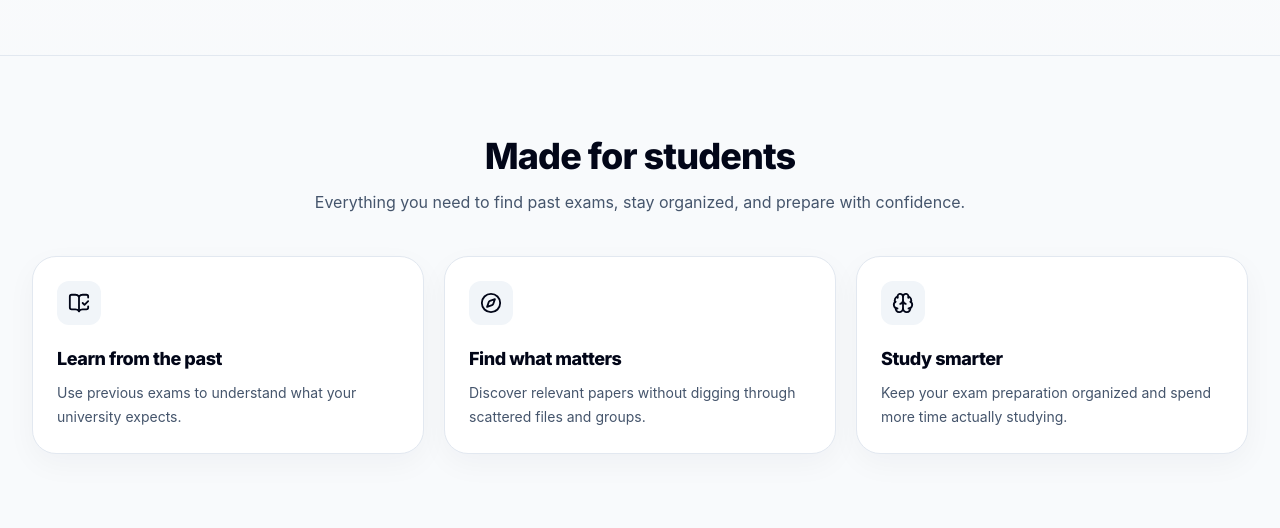
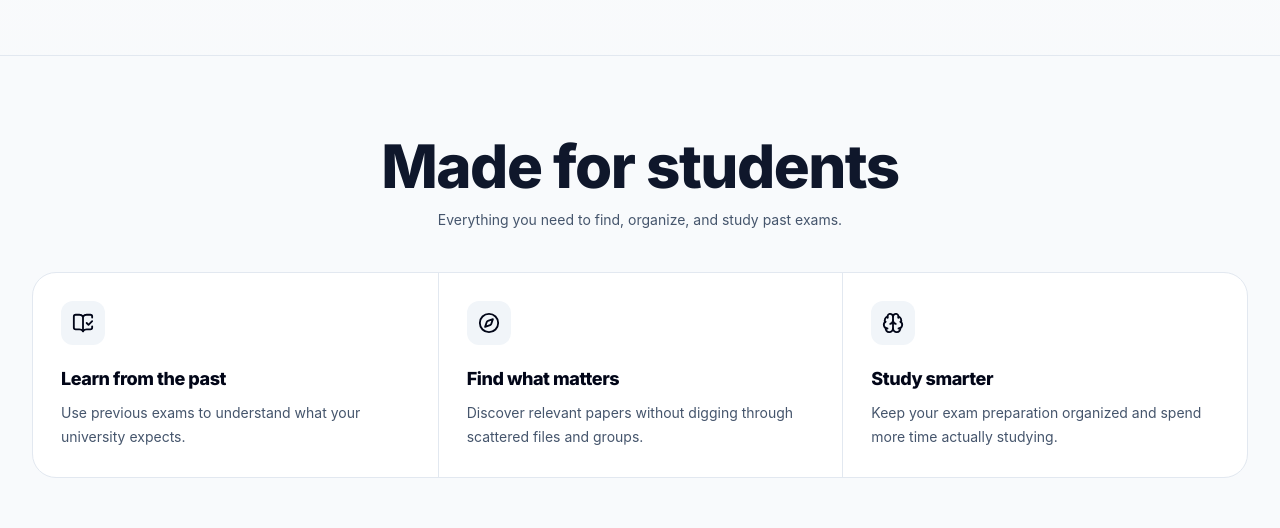
Before and after one commit to tigheni/talibConnect, a React (Vite) app: page / in a window 1280 px wide. Shown: the part 820-1348 px from the top of the page. Built offline with nearby package versions, Linux system fonts and the light colour scheme; no server answers; the database is empty; a web font is replaced by a local one.

Commit message:
feat: enhance FeatureBlock styling and update FeatureSection layout for improved presentation

```diff
--- a/src/components/home/FeatureSection.jsx
+++ b/src/components/home/FeatureSection.jsx
@@ -1,14 +1,18 @@
 import { Brain, BookOpenCheck, Compass } from "lucide-react";
 
-function FeatureBlock({ title, description, icon: Icon }) {
+function FeatureBlock({ title, description, icon: Icon, className = "" }) {
   return (
-    <div className="group relative overflow-hidden rounded-[1.5rem] border border-slate-200 bg-white p-6 shadow-[0_10px_30px_rgba(15,23,42,0.04)] transition-all duration-300 hover:-translate-y-1 hover:border-slate-300 hover:shadow-[0_18px_50px_rgba(15,23,42,0.08)]">
-      <div className="mb-5 flex h-11 w-11 items-center justify-center rounded-xl bg-[#f1f5f9] text-slate-950">
+    <div
+      className={`p-7 transition-colors duration-300 hover:bg-slate-50 ${className}`}
+    >
+      <div className="mb-5 flex h-11 w-11 items-center justify-center rounded-xl bg-slate-100 text-slate-950">
         <Icon size={22} strokeWidth={2} />
       </div>
+
       <h3 className="text-lg font-bold tracking-tight text-slate-950">
         {title}
       </h3>
+
       <p className="mt-2 text-sm leading-6 text-slate-600">{description}</p>
     </div>
   );
@@ -38,18 +42,24 @@ export function FeatureSection() {
   return (
     <section className="mx-auto max-w-7xl px-4 py-16 sm:px-6 lg:px-8 lg:py-20">
       <div className="mb-10 text-center">
-        <h2 className="text-3xl font-bold  tracking-tight text-slate-950 sm:text-4xl">
+        <h1 className=" font-bold tracking-tight text-slate-900 md:text-6xl sm:text-4xl">
           Made for students
-        </h2>
-        <h3 className="mt-3  text-base  leading-7 text-slate-600">
-          Everything you need to find past exams, stay organized, and prepare
-          with confidence.
-        </h3>
+        </h1>
+        <p className="mx-auto mt-3 max-w-xl text-sm leading-6 text-slate-600">
+          Everything you need to find, organize, and study past exams.
+        </p>
       </div>
-
-      <div className="grid gap-5 md:grid-cols-3">
-        {FEATURES.map((feature) => (
-          <FeatureBlock key={feature.title} {...feature} />
+      <div className="grid overflow-hidden rounded-[1.5rem] border border-slate-200 bg-white md:grid-cols-3">
+        {FEATURES.map((feature, index) => (
+          <FeatureBlock
+            key={feature.title}
+            {...feature}
+            className={
+              index !== 0
+                ? "border-t border-slate-200 md:border-l md:border-t-0"
+                : ""
+            }
+          />
         ))}
       </div>
     </section>
```
